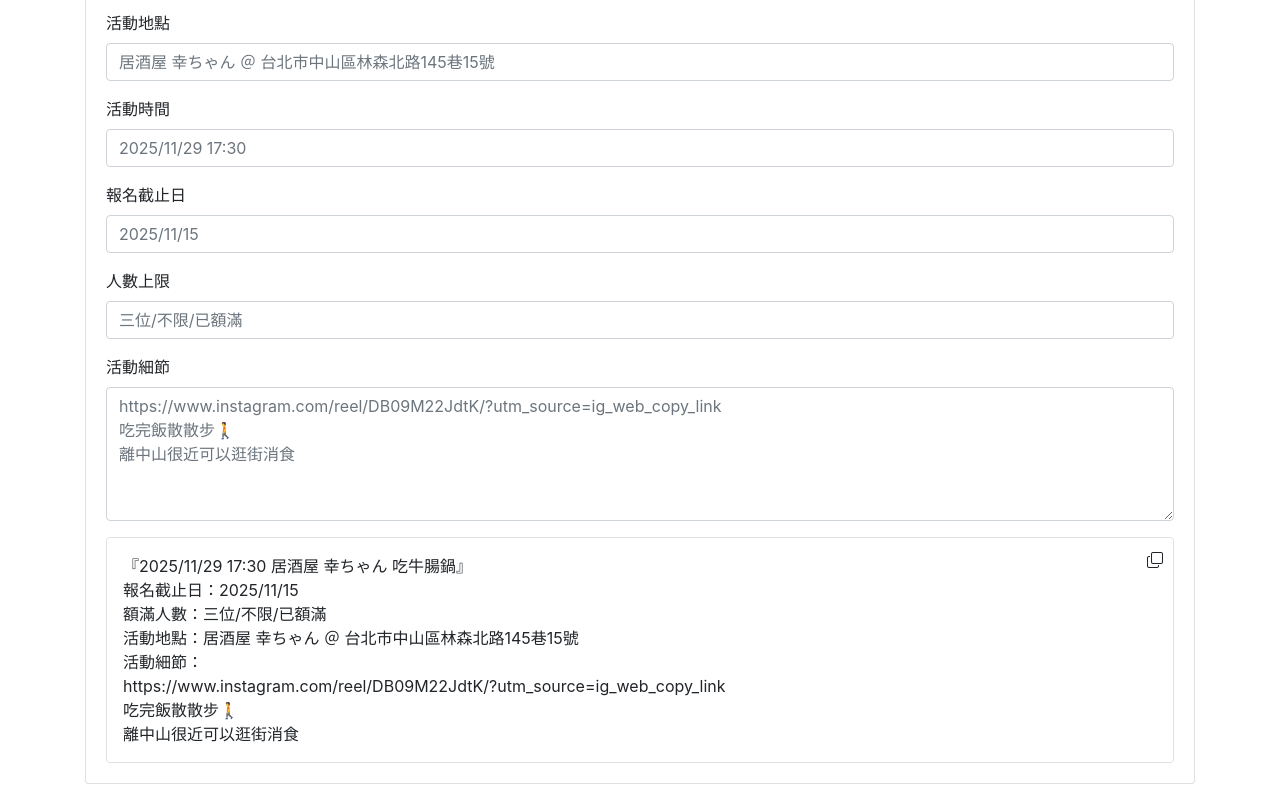
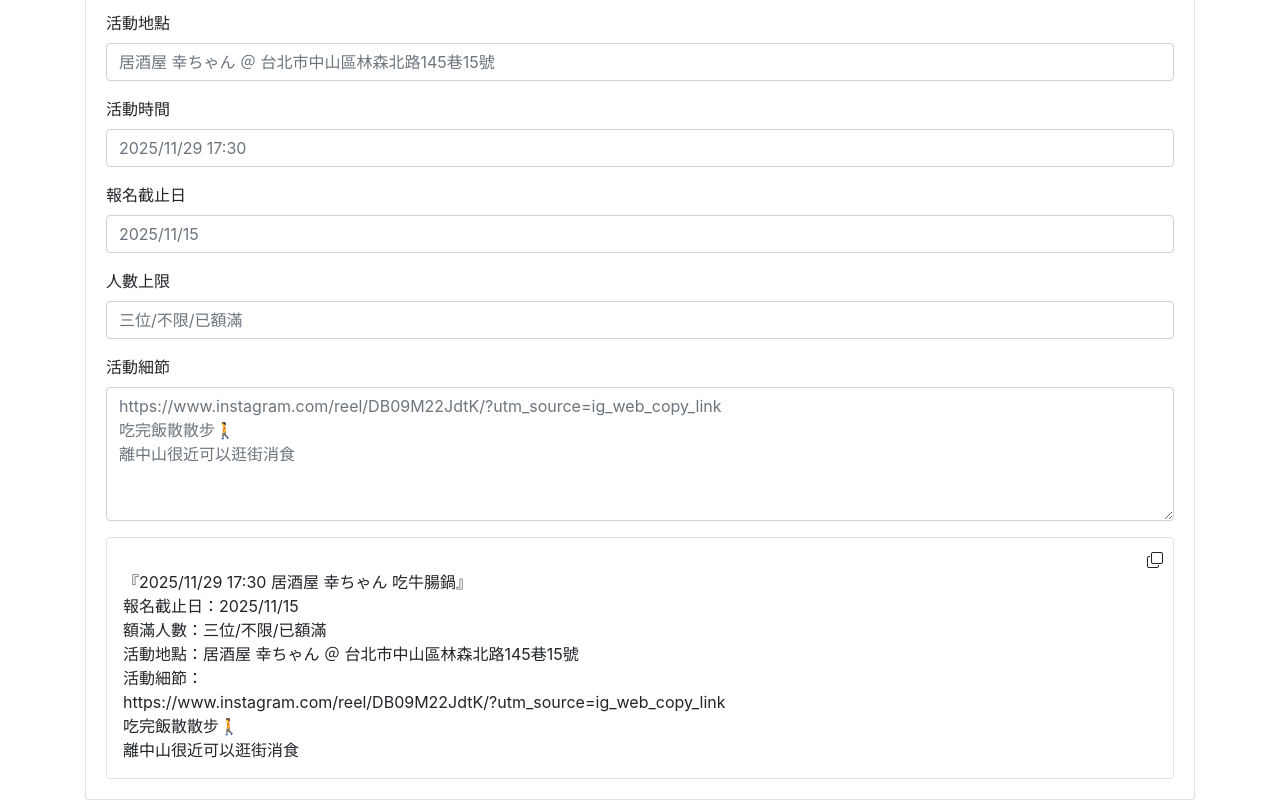
Before and after one commit to mick1031/GoOnATrip, a plain HTML site: page index.html in a window 1280 px wide. Shown: the part 443-1243 px from the top of the page. Drawn offline with nearby package versions, Linux system fonts and the light colour scheme.

Commit message:
調整 showArea 的樣式，新增 mt-3 類別以改善排版

```diff
--- a/index.html
+++ b/index.html
@@ -67,7 +67,7 @@
                     </div>
                 </div>
                 <div class="border rounded p-3 mt-3" style="position: relative;">
-                    <div id="showArea"></div>
+                    <div id="showArea" class="mt-3"></div>
                     <i class="bi bi-copy" id="showAreaCopy" style="cursor: pointer; position: absolute; right: 10px; top: 10px;"></i>
                 </div>
 
```
